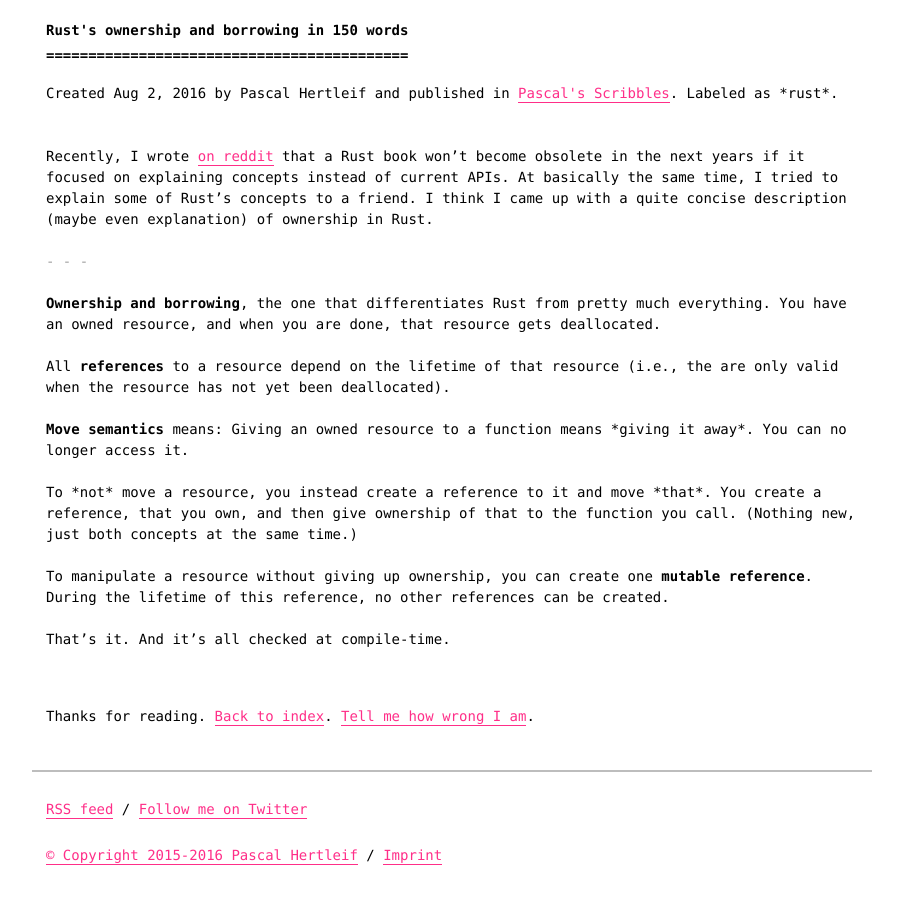
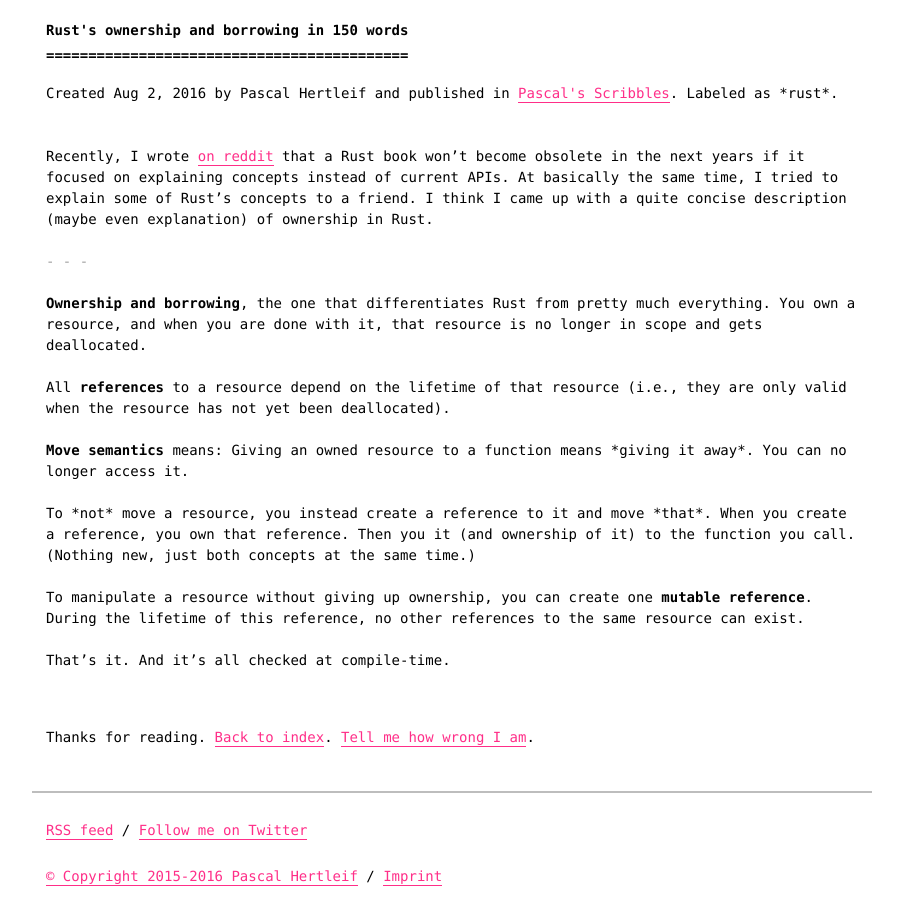
Before and after one commit to killercup/scribbles, a Jekyll site: the page built from _posts/2016-08-02-rust-ownership-and-borrowing-in-150-words.md, in a window 1280 px wide. Shown: the whole page, without its empty margins (188-1091 px from the left). Built offline with Jekyll 4.4.1, drawn with Linux system fonts in a browser that asks for light colours.

Commit message:
Wording of Rust Ownership post

```diff
--- a/_posts/2016-08-02-rust-ownership-and-borrowing-in-150-words.md
+++ b/_posts/2016-08-02-rust-ownership-and-borrowing-in-150-words.md
@@ -7,14 +7,14 @@ Recently, I wrote [on reddit](https://www.reddit.com/r/rust/comments/4vfzvc/list
 
 - - -
 
-**Ownership and borrowing**, the one that differentiates Rust from pretty much everything. You have an owned resource, and when you are done, that resource gets deallocated.
+**Ownership and borrowing**, the one that differentiates Rust from pretty much everything. You own a resource, and when you are done with it, that resource is no longer in scope and gets deallocated.
 
-All **references** to a resource depend on the lifetime of that resource (i.e., the are only valid when the resource has not yet been deallocated).
+All **references** to a resource depend on the lifetime of that resource (i.e., they are only valid when the resource has not yet been deallocated).
 
 **Move semantics** means: Giving an owned resource to a function means _giving it away_. You can no longer access it.
 
-To _not_ move a resource, you instead create a reference to it and move _that_. You create a reference, that you own, and then give ownership of that to the function you call. (Nothing new, just both concepts at the same time.)
+To _not_ move a resource, you instead create a reference to it and move _that_. When you create a reference, you own that reference. Then you it (and ownership of it) to the function you call. (Nothing new, just both concepts at the same time.)
 
-To manipulate a resource without giving up ownership, you can create one **mutable reference**. During the lifetime of this reference, no other references can be created.
+To manipulate a resource without giving up ownership, you can create one **mutable reference**. During the lifetime of this reference, no other references to the same resource can exist.
 
 That's it. And it's all checked at compile-time.
```
